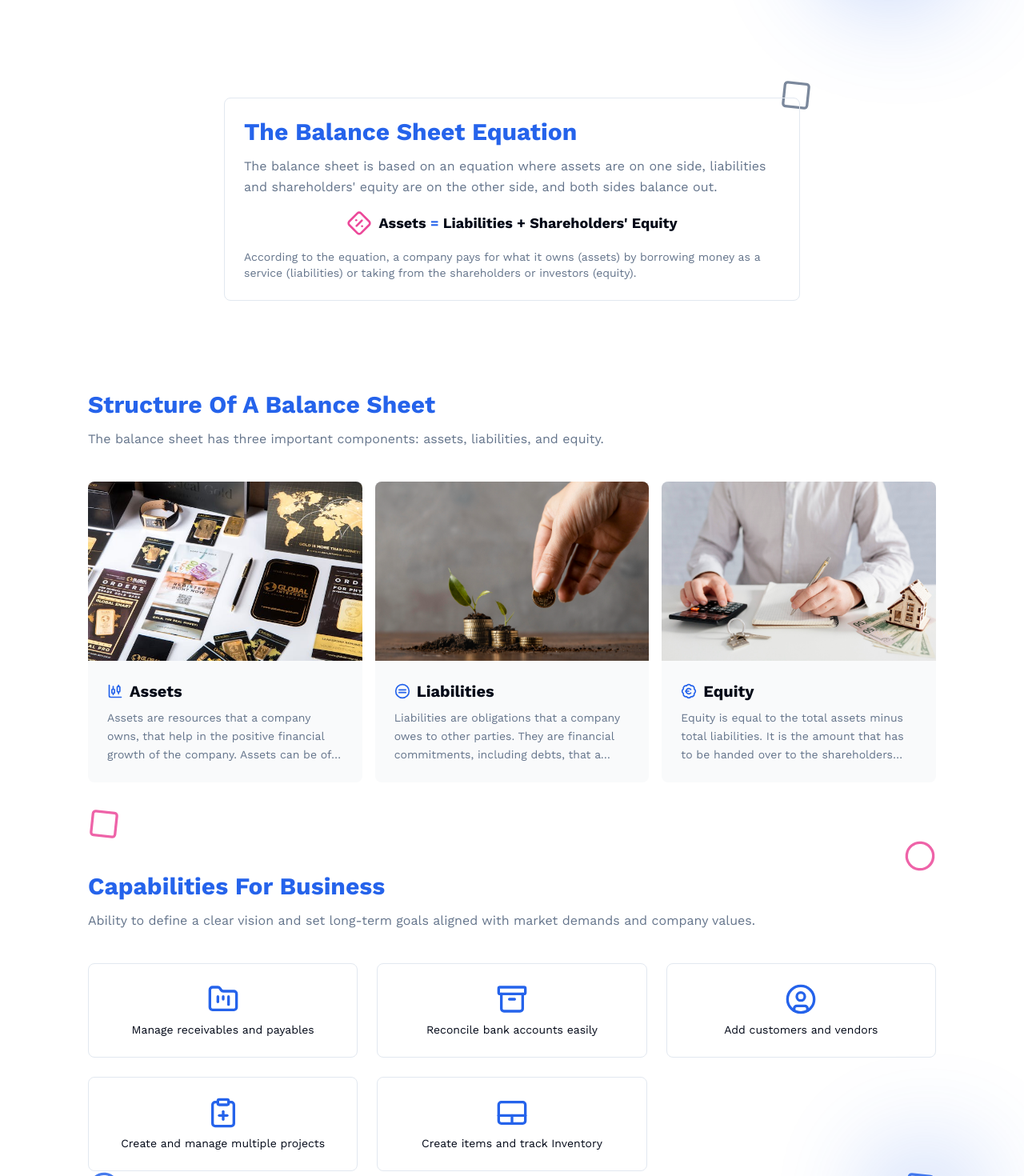
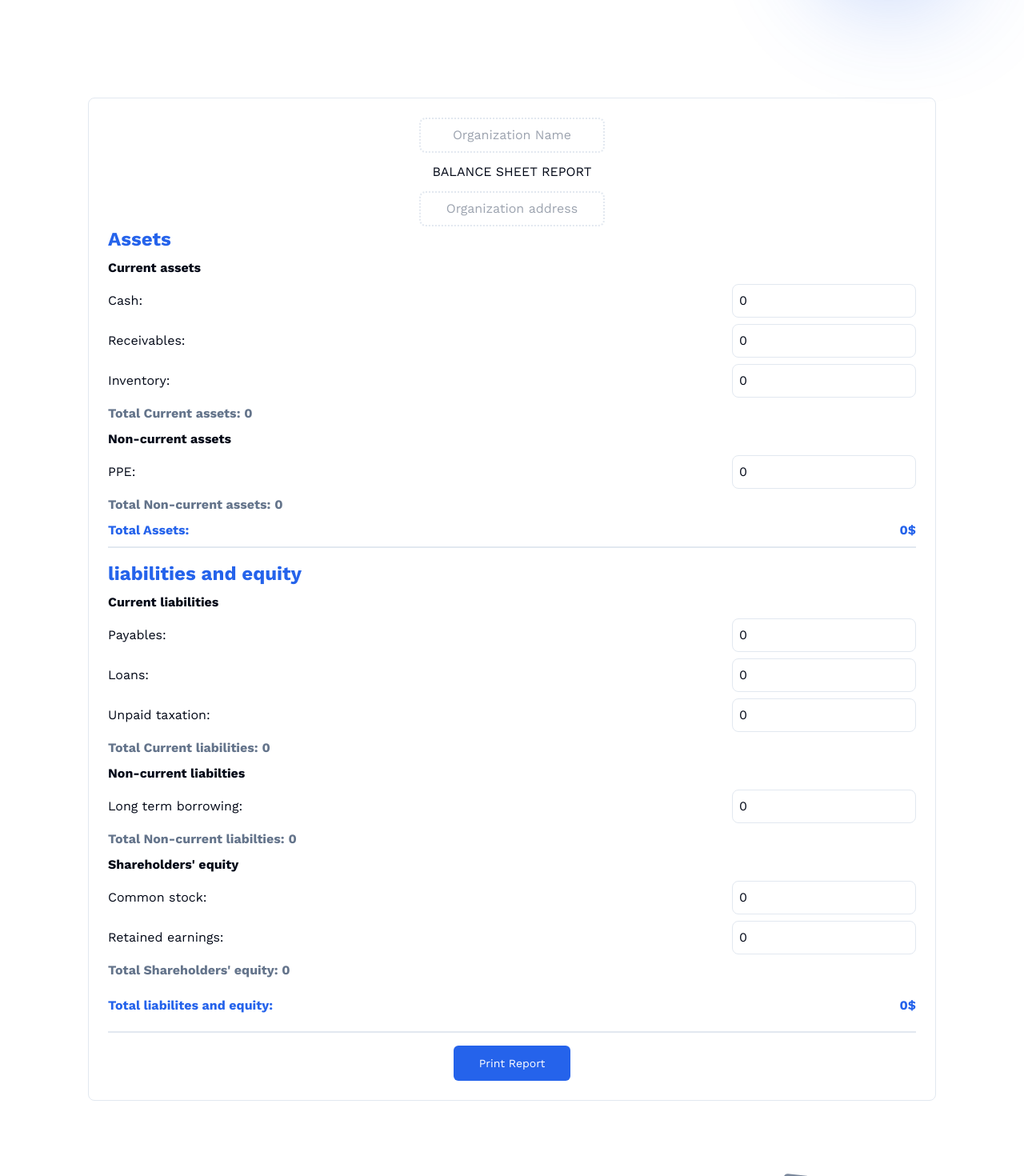
Before and after one commit to Mostafa-Rayan1924/SmartFinance, a Next.js app: page / in a window 1280 px wide. Shown: the part 600-2070 px from the top of the page at 80% size. Built offline with nearby package versions, Linux system fonts and the light colour scheme.

Commit message:
add balance temp

```diff
--- a/src/app/page.js
+++ b/src/app/page.js
@@ -17,7 +17,7 @@ export default function Home() {
           "In financial accounting, a balance sheet serves as a reference document for investors and other stakeholders to get an idea of the financial health of a business. It enables them to compare current assets and liabilities to determine the business’ liquidity, or calculate the rate at which the company generates returns."
         }
       />
-      {/* <ProjectBalance /> */}
+      <ProjectBalance />
       <Equation />
       <Structure />
       <CapapilitiesBussines ArrayToMap={marqueeBalance} />
--- a/src/components/BalancePage/Equation.jsx
+++ b/src/components/BalancePage/Equation.jsx
@@ -3,7 +3,7 @@ import MainTitle from "../InAll/MainTitle";
 
 const Equation = () => {
   return (
-    <section className="border relative rounded-lg p-6 max-w-[720px] mx-auto">
+    <section className="border noprint relative rounded-lg p-6 max-w-[720px] mx-auto">
       <Square className="size-10 text-muted-foreground absolute right-0 md:-right-4 -top-6 -z-10  opacity-85 rotate-6 " />
       <MainTitle
         title={"The balance sheet equation"}
--- a/src/components/BalancePage/ProjectBalance.jsx
+++ b/src/components/BalancePage/ProjectBalance.jsx
@@ -1,5 +1,175 @@
+"use client";
+import React, { useState } from "react";
+import { initialData1, initialData2 } from "@/constants/BalanceSheetData";
+import { Button, buttonVariants } from "../ui/button";
+
 const ProjectBalance = () => {
-  return <div>ProjectBalance</div>;
+  const [data, setData] = useState(initialData1);
+  const [data2, setData2] = useState(initialData2);
+
+  const [organizationName, setOrganizationName] = useState("");
+  const [organizationAddress, setOrganizationAddress] = useState("");
+
+  const handleInputChange = (categoryIndex, itemIndex, newValue) => {
+    const updatedData = [...data];
+    updatedData[categoryIndex].items[itemIndex].value = Number(newValue);
+    setData(updatedData);
+  };
+
+  const handleInputChange2 = (categoryIndex, itemIndex, newValue) => {
+    const updatedData = [...data2];
+    updatedData[categoryIndex].items[itemIndex].value = Number(newValue);
+    setData2(updatedData);
+  };
+
+  const calculateTotal = () => {
+    return data.reduce((total, group) => {
+      return total + group.items.reduce((sum, item) => sum + item.value, 0);
+    }, 0);
+  };
+
+  const calculateCategoryTotal = (categoryIndex) => {
+    const category = data[categoryIndex];
+    return category.items.reduce((total, item) => total + item.value, 0);
+  };
+
+  const calculateCategoryTotal2 = (categoryIndex) => {
+    const category = data2[categoryIndex];
+    return category.items.reduce((total, item) => total + item.value, 0);
+  };
+
+  const calculateTotal2 = () => {
+    return data2.reduce((total, group) => {
+      return total + group.items.reduce((sum, item) => sum + item.value, 0);
+    }, 0);
+  };
+
+  // دالة للتحقق من المجموعات وفتح نافذة الطباعة
+  const handlePrint = () => {
+    const totalAssets = calculateTotal();
+    const totalLiabilities = calculateTotal2();
+    if (
+      totalAssets !== 0 &&
+      totalLiabilities !== 0 &&
+      totalAssets === totalLiabilities &&
+      organizationName &&
+      organizationAddress
+    ) {
+      print();
+    } else {
+      alert(
+        "The totals must not equal zero, and the organization name and address fields must be filled in."
+      );
+    }
+  };
+
+  return (
+    <div className="content p-6 border rounded-lg print">
+      <div className="flex flex-col items-center gap-3">
+        <input
+          value={organizationName}
+          onChange={(e) => setOrganizationName(e.target.value)}
+          className="outline-none focus:border-primary px-2 border-2 border-dotted text-center py-2 rounded-lg"
+          type="text"
+          placeholder="Organization Name"
+        />
+        <h2>BALANCE SHEET REPORT</h2>
+        <input
+          value={organizationAddress}
+          onChange={(e) => setOrganizationAddress(e.target.value)}
+          className="outline-none focus:border-primary px-2 border-2 border-dotted text-center py-2 rounded-lg"
+          type="text"
+          placeholder="Organization address"
+        />
+      </div>
+
+      <div className="border-b-2">
+        <h3 className="font-semibold text-primary text-2xl">Assets</h3>
+        {data.map((category, categoryIndex) => (
+          <div key={category.category}>
+            <h4 className="font-semibold my-2">{category.category}</h4>
+            <ul>
+              {category.items.map((item, itemIndex) => (
+                <li
+                  className="flex items-center my-2 justify-between"
+                  key={item.label}>
+                  <span>{item.label}:</span>
+                  <input
+                    className="outline-none border px-2 py-2 rounded-lg"
+                    type="number"
+                    min="0" // تعيين الحد الأدنى للقيمة
+                    value={item.value}
+                    onChange={(e) =>
+                      handleInputChange(
+                        categoryIndex,
+                        itemIndex,
+                        e.target.value
+                      )
+                    }
+                  />
+                </li>
+              ))}
+            </ul>
+            <h5 className="text-muted-foreground font-semibold">
+              Total {category.category}: {calculateCategoryTotal(categoryIndex)}
+            </h5>
+          </div>
+        ))}
+        <h4 className="font-semibold my-2 flex items-center justify-between text-primary">
+          Total Assets: <span>{calculateTotal()}$</span>
+        </h4>
+      </div>
+
+      <div className="border-b-2">
+        <h3 className="font-semibold text-primary mt-4 text-2xl">
+          liabilities and equity
+        </h3>
+        {data2.map((category, categoryIndex) => (
+          <div key={category.category}>
+            <h4 className="font-semibold my-2">{category.category}</h4>
+            <ul>
+              {category.items.map((item, itemIndex) => (
+                <li
+                  className="flex items-center my-2 justify-between"
+                  key={item.label}>
+                  <span>{item.label}:</span>
+                  <input
+                    className="outline-none border px-2 py-2 rounded-lg"
+                    type="number"
+                    min="0" // تعيين الحد الأدنى للقيمة
+                    value={item.value}
+                    onChange={(e) =>
+                      handleInputChange2(
+                        categoryIndex,
+                        itemIndex,
+                        e.target.value
+                      )
+                    }
+                  />
+                </li>
+              ))}
+            </ul>
+            <h5 className="text-muted-foreground font-semibold">
+              Total {category.category}:{" "}
+              {calculateCategoryTotal2(categoryIndex)}
+            </h5>
+          </div>
+        ))}
+        <h4 className="font-semibold my-5 flex items-center justify-between text-primary">
+          Total liabilites and equity: <span>{calculateTotal2()}$</span>
+        </h4>
+      </div>
+
+      {/* زر الطباعة */}
+      <div className="flex justify-center mt-4">
+        <Button
+          onClick={handlePrint}
+          className={buttonVariants({ size: "lg" })}>
+          Print Report
+        </Button>
+      </div>
+    </div>
+  );
 };
 
 export default ProjectBalance;
--- a/src/components/BalancePage/Structure.jsx
+++ b/src/components/BalancePage/Structure.jsx
@@ -4,7 +4,7 @@ import Image from "next/image";
 
 const Structure = () => {
   return (
-    <section>
+    <section className="noprint">
       <MainTitle
         title={"Structure of a balance sheet"}
         desc={
--- a/src/components/InAll/CapapilitiesBussines.jsx
+++ b/src/components/InAll/CapapilitiesBussines.jsx
@@ -5,7 +5,7 @@ import CapapilitiesCard from "./CapapilitiesCard";
 
 const CapapilitiesBussines = ({ ArrayToMap }) => {
   return (
-    <section className="relative">
+    <section className="relative noprint">
       <div className="absolute right-20 sm:-right-20 w-[150px] h-[150px]     opacity-50 blur-3xl  rounded-full bg-gradient-to-r from-primary to-transparent -z-20 -bottom-[120px] " />
       <Square className="size-10 absolute -top-20 left-0 -z-20 text-pink-500 opacity-85 rotate-6 " />
       <Square className="size-10 text-primary absolute right-0 -bottom-10 -z-10  opacity-85 rotate-6 " />
--- a/src/components/InAll/Footer.jsx
+++ b/src/components/InAll/Footer.jsx
@@ -5,7 +5,7 @@ import Image from "next/image";
 
 const Footer = () => {
   return (
-    <footer className="relative">
+    <footer className="relative noprint">
       <div className=" container pb-8 pt-16  lg:pt-24">
         <div className="text-center space-y-3">
           <h2 className=" text-2xl font-extrabold sm:text-5xl">
--- a/src/components/InAll/HeroTempelates.jsx
+++ b/src/components/InAll/HeroTempelates.jsx
@@ -2,7 +2,7 @@ import CircleIcon from "./CircleIcon";
 import SquareIcon from "./SquareIcon";
 const HeroTempelates = ({ title, span, desc }) => {
   return (
-    <section className="relative flex flex-col items-center   sm:mt-[-70px] h-[50vh] sm:h-[70vh]     justify-center  ">
+    <section className="relative noprint flex flex-col items-center   sm:mt-[-70px] h-[50vh] sm:h-[70vh]     justify-center  ">
       <div className="absolute right-20 sm:-right-20 w-[150px] h-[150px] sm:w-[220px] sm:h-[220px]    opacity-50 blur-3xl  rounded-full bg-gradient-to-r from-primary to-transparent -z-20 bottom-0 " />
       <div className="relative text-center ">
         <h2 className="text-3xl phoneHeroTitle mb-4 justify-center  mx-auto whitespace-nowrap font-bold md:text-4xl lg:text-5xl gap-1 sm:gap-4 capitalize flex items-center">
--- a/src/components/InAll/SwitchSection.jsx
+++ b/src/components/InAll/SwitchSection.jsx
@@ -5,7 +5,7 @@ import { Square } from "lucide-react";
 
 const SwitchSection = ({ imgUrl }) => {
   return (
-    <section className="relative">
+    <section className="relative noprint">
       <Square className="size-10 absolute top-10 right-0 -z-20 text-pink-500 opacity-85 rotate-6 " />
       <div className="absolute left-0 w-[150px] h-[150px]     opacity-50 blur-3xl  rounded-full bg-gradient-to-r from-primary to-transparent -z-20 -bottom-[120px] " />
       <div className="text-center ">
--- a/src/components/IncomePage/IncomeQuestions.jsx
+++ b/src/components/IncomePage/IncomeQuestions.jsx
@@ -11,7 +11,7 @@ import CircleIcon from "../InAll/CircleIcon";
 
 const IncomeQuestions = () => {
   return (
-    <section className="relative">
+    <section className="relative noprint">
       <SquareIcon color={"primary"} y={"-top-10"} x={"right-0"} />
       <CircleIcon color={"pink-500"} y={"-bottom-10"} x={"right-0"} />
       <div className="absolute left-20 sm:-left-20 w-[150px] h-[150px] sm:w-[220px] sm:h-[220px]    opacity-50 blur-3xl  rounded-full bg-gradient-to-r from-primary to-transparent -z-20 -bottom-20 " />
--- a/src/components/Navigation/Navbar.jsx
+++ b/src/components/Navigation/Navbar.jsx
@@ -10,7 +10,7 @@ const Navbar = () => {
   const pathname = usePathname();
   console.log(pathname);
   return (
-    <header className="fixed  top-0 left-0 h-fit z-50 w-full bg-background/50 backdrop-blur-md py-4">
+    <header className="fixed  top-0 left-0 h-fit z-50 w-full bg-background/50 backdrop-blur-md py-4 noprint">
       <div className="container flex items-center justify-between flex-wrap">
         <Image
           className="rounded-lg"
--- /dev/null
+++ b/src/constants/BalanceSheetData.jsx
@@ -0,0 +1,39 @@
+export const initialData1 = [
+  {
+    category: "Current assets",
+    items: [
+      { label: "Cash", value: 0 },
+      { label: "Receivables", value: 0 },
+      { label: "Inventory", value: 0 },
+    ],
+  },
+  {
+    category: "Non-current assets",
+    items: [
+      { label: "PPE", value: 0 }, // Property, Plant, and Equipment
+    ],
+  },
+];
+export const initialData2 = [
+  {
+    category: "Current liabilities",
+    items: [
+      { label: "Payables", value: 0 },
+      { label: "Loans", value: 0 },
+      { label: "Unpaid taxation", value: 0 },
+    ],
+  },
+  {
+    category: "Non-current liabilties",
+    items: [
+      { label: "Long term borrowing", value: 0 }, // Property, Plant, and Equipment
+    ],
+  },
+  {
+    category: "Shareholders' equity",
+    items: [
+      { label: "Common stock", value: 0 },
+      { label: "Retained earnings", value: 0 },
+    ],
+  },
+];
```
Also changed, not shown: src/app/globals.css (+13 -0 lines).
